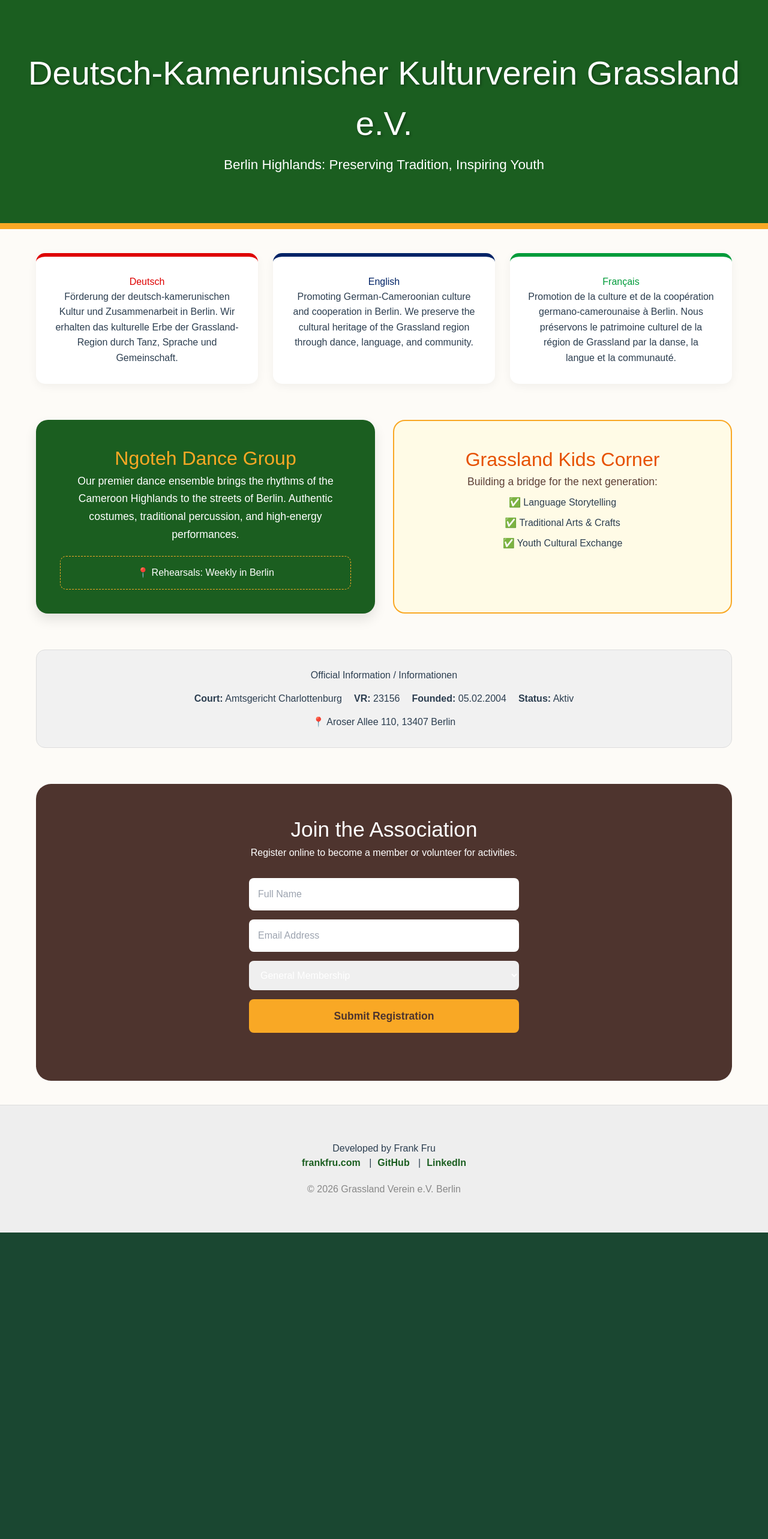
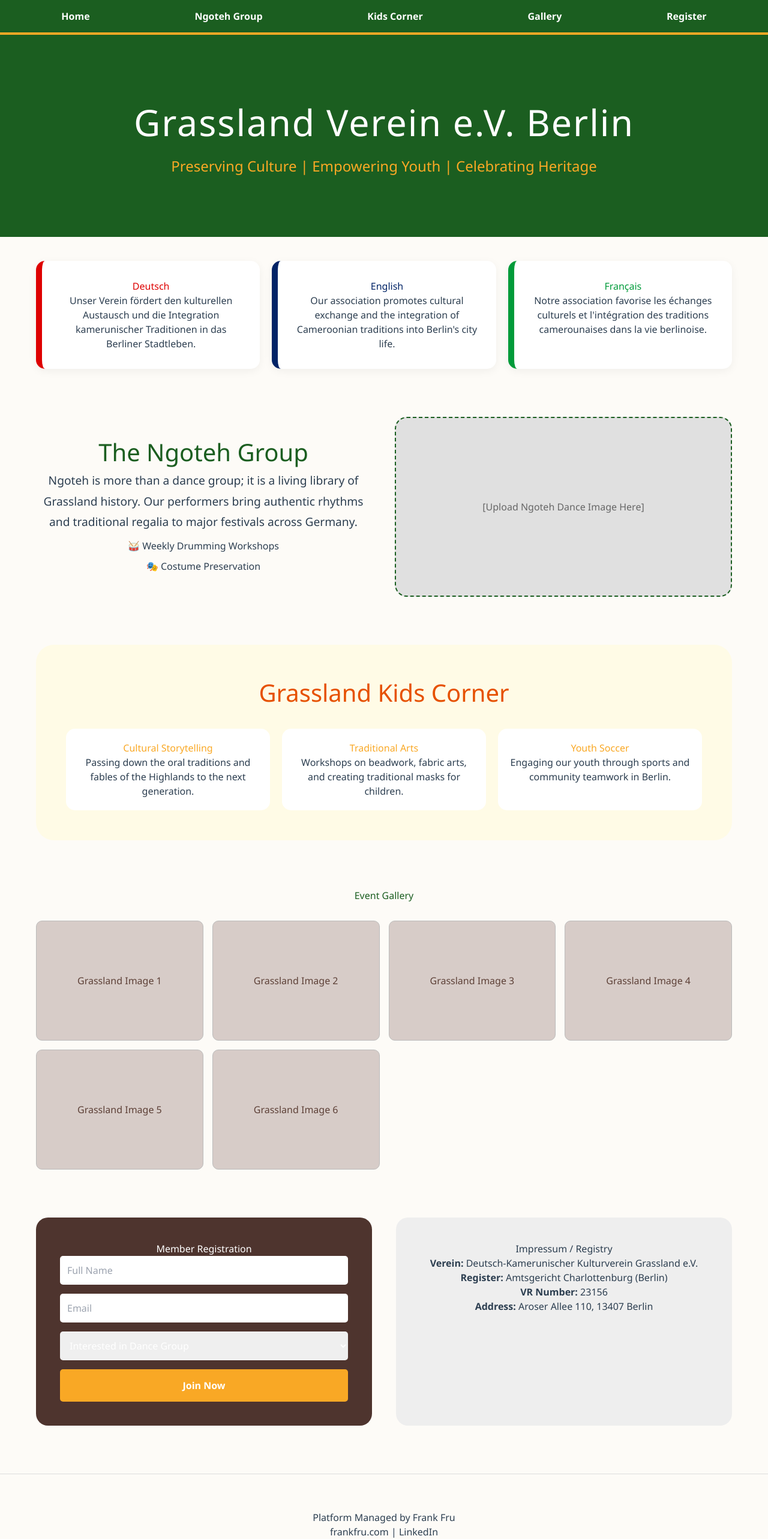
Before and after one commit to chifru19/grassland-verein, a React (Create React App) app: page / in a window 1280 px wide. Shown: the top 2566 px of the page at 60% size. Before the commit the page ends 2055 px from the top, so only its background shows below. Built offline with nearby package versions, Linux system fonts and the light colour scheme.

Commit message:
Complete Grassland portal: added Gallery, Kids events, and trilingual mission

```diff
--- a/src/App.js
+++ b/src/App.js
@@ -2,121 +2,127 @@ import React, { useState } from 'react';
 import './App.css';
 
 function App() {
-  const [formData, setFormData] = useState({ name: '', email: '', interest: 'Culture' });
+  const [formData, setFormData] = useState({ name: '', email: '', interest: 'General' });
 
   const handleRegister = (e) => {
     e.preventDefault();
-    alert(`Merci / Thank you / Danke ${formData.name}! Registration successful.`);
+    alert(`Registration Received! Welcome to Grassland Verein, ${formData.name}.`);
   };
 
   return (
-    <div className="App" style={{ backgroundColor: '#fdfbf7', color: '#2c3e50', minHeight: '100vh', fontFamily: 'Arial, sans-serif' }}>
+    <div className="App" style={{ backgroundColor: '#fdfbf7', color: '#2c3e50', minHeight: '100vh', fontFamily: 'Segoe UI, Tahoma, Geneva, Verdana, sans-serif' }}>
+
+      {/* --- NAVIGATION BAR --- */}
+      <nav style={{ backgroundColor: '#1b5e20', padding: '15px', color: 'white', display: 'flex', justifyContent: 'space-around', fontWeight: 'bold', borderBottom: '4px solid #f9a825' }}>
+        <span>Home</span>
+        <span>Ngoteh Group</span>
+        <span>Kids Corner</span>
+        <span>Gallery</span>
+        <span>Register</span>
+      </nav>
 
       {/* --- HERO SECTION --- */}
-      <header style={{ backgroundColor: '#1b5e20', color: '#fff', padding: '80px 20px', textAlign: 'center', borderBottom: '10px solid #f9a825' }}>
-        <h1 style={{ fontSize: '3.5rem', margin: '0', textShadow: '2px 2px 4px rgba(0,0,0,0.3)' }}>
-          Deutsch-Kamerunischer Kulturverein Grassland e.V.
-        </h1>
-        <p style={{ fontSize: '1.4rem', marginTop: '10px', fontWeight: '300' }}>
-          Berlin Highlands: Preserving Tradition, Inspiring Youth
-        </p>
+      <header style={{ backgroundColor: '#1b5e20', color: '#fff', padding: '100px 20px', textAlign: 'center' }}>
+        <h1 style={{ fontSize: '3.8rem', margin: '0', letterSpacing: '2px' }}>Grassland Verein e.V. Berlin</h1>
+        <p style={{ fontSize: '1.5rem', marginTop: '10px', color: '#f9a825' }}>Preserving Culture | Empowering Youth | Celebrating Heritage</p>
       </header>
 
       <main style={{ maxWidth: '1200px', margin: '0 auto', padding: '40px 20px' }}>
 
-        {/* --- TRILINGUAL MISSION --- */}
-        <section style={{ display: 'grid', gridTemplateColumns: 'repeat(auto-fit, minmax(300px, 1fr))', gap: '25px', marginBottom: '60px' }}>
-          <div style={{ background: '#fff', padding: '30px', borderRadius: '15px', borderTop: '6px solid #de0000', boxShadow: '0 4px 15px rgba(0,0,0,0.05)' }}>
+        {/* --- TRILINGUAL SECTION --- */}
+        <section style={{ display: 'grid', gridTemplateColumns: 'repeat(auto-fit, minmax(300px, 1fr))', gap: '20px', marginBottom: '80px' }}>
+          <div style={{ background: '#fff', padding: '30px', borderRadius: '15px', borderLeft: '10px solid #de0000', boxShadow: '0 4px 15px rgba(0,0,0,0.05)' }}>
             <h2 style={{ color: '#de0000' }}>Deutsch</h2>
-            <p style={{ lineHeight: '1.6' }}>
-              Förderung der deutsch-kamerunischen Kultur und Zusammenarbeit in Berlin.
-              Wir erhalten das kulturelle Erbe der Grassland-Region durch Tanz, Sprache und Gemeinschaft.
-            </p>
+            <p>Unser Verein fördert den kulturellen Austausch und die Integration kamerunischer Traditionen in das Berliner Stadtleben.</p>
           </div>
-          <div style={{ background: '#fff', padding: '30px', borderRadius: '15px', borderTop: '6px solid #002366', boxShadow: '0 4px 15px rgba(0,0,0,0.05)' }}>
+          <div style={{ background: '#fff', padding: '30px', borderRadius: '15px', borderLeft: '10px solid #002366', boxShadow: '0 4px 15px rgba(0,0,0,0.05)' }}>
             <h2 style={{ color: '#002366' }}>English</h2>
-            <p style={{ lineHeight: '1.6' }}>
-              Promoting German-Cameroonian culture and cooperation in Berlin.
-              We preserve the cultural heritage of the Grassland region through dance, language, and community.
-            </p>
+            <p>Our association promotes cultural exchange and the integration of Cameroonian traditions into Berlin's city life.</p>
           </div>
-          <div style={{ background: '#fff', padding: '30px', borderRadius: '15px', borderTop: '6px solid #009b3a', boxShadow: '0 4px 15px rgba(0,0,0,0.05)' }}>
+          <div style={{ background: '#fff', padding: '30px', borderRadius: '15px', borderLeft: '10px solid #009b3a', boxShadow: '0 4px 15px rgba(0,0,0,0.05)' }}>
             <h2 style={{ color: '#009b3a' }}>Français</h2>
-            <p style={{ lineHeight: '1.6' }}>
-              Promotion de la culture et de la coopération germano-camerounaise à Berlin.
-              Nous préservons le patrimoine culturel de la région de Grassland par la danse, la langue et la communauté.
-            </p>
+            <p>Notre association favorise les échanges culturels et l'intégration des traditions camerounaises dans la vie berlinoise.</p>
           </div>
         </section>
 
-        {/* --- SPECIAL GROUPS SECTION --- */}
-        <div style={{ display: 'grid', gridTemplateColumns: 'repeat(auto-fit, minmax(450px, 1fr))', gap: '30px', marginBottom: '60px' }}>
-
-          {/* NGOTEH */}
-          <section style={{ background: '#1b5e20', color: '#fff', padding: '40px', borderRadius: '20px', boxShadow: '0 10px 20px rgba(0,0,0,0.1)' }}>
-            <h2 style={{ color: '#f9a825', fontSize: '2rem' }}>Ngoteh Dance Group</h2>
-            <p style={{ fontSize: '1.1rem', lineHeight: '1.7' }}>
-              Our premier dance ensemble brings the rhythms of the Cameroon Highlands to the streets of Berlin.
-              Authentic costumes, traditional percussion, and high-energy performances.
+        {/* --- NGOTEH DANCE GROUP --- */}
+        <section style={{ marginBottom: '80px', display: 'flex', flexWrap: 'wrap', gap: '40px', alignItems: 'center' }}>
+          <div style={{ flex: '1', minWidth: '350px' }}>
+            <h2 style={{ color: '#1b5e20', fontSize: '2.5rem' }}>The Ngoteh Group</h2>
+            <p style={{ fontSize: '1.2rem', lineHeight: '1.8' }}>
+              Ngoteh is more than a dance group; it is a living library of Grassland history. Our performers bring
+              authentic rhythms and traditional regalia to major festivals across Germany.
             </p>
-            <div style={{ marginTop: '20px', padding: '15px', border: '1px dashed #f9a825', borderRadius: '10px' }}>
-              <p>📍 Rehearsals: Weekly in Berlin</p>
-            </div>
-          </section>
-
-          {/* KIDS */}
-          <section style={{ background: '#fffbe6', padding: '40px', borderRadius: '20px', border: '2px solid #f9a825' }}>
-            <h2 style={{ color: '#e65100', fontSize: '2rem' }}>Grassland Kids Corner</h2>
-            <p style={{ color: '#5d4037', fontSize: '1.1rem' }}>Building a bridge for the next generation:</p>
             <ul style={{ listStyle: 'none', padding: 0 }}>
-              <li style={{ margin: '10px 0' }}>✅ Language Storytelling</li>
-              <li style={{ margin: '10px 0' }}>✅ Traditional Arts & Crafts</li>
-              <li style={{ margin: '10px 0' }}>✅ Youth Cultural Exchange</li>
+              <li style={{ margin: '10px 0' }}>🥁 Weekly Drumming Workshops</li>
+              <li style={{ margin: '10px 0' }}>🎭 Costume Preservation</li>
             </ul>
-          </section>
-        </div>
-
-        {/* --- OFFICIAL REGISTRY DATA --- */}
-        <section style={{ background: '#f1f1f1', padding: '30px', borderRadius: '15px', textAlign: 'center', border: '1px solid #ddd', marginBottom: '60px' }}>
-          <h3 style={{ margin: '0 0 15px 0' }}>Official Information / Informationen</h3>
-          <div style={{ display: 'flex', justifyContent: 'center', flexWrap: 'wrap', gap: '20px' }}>
-            <span><strong>Court:</strong> Amtsgericht Charlottenburg</span>
-            <span><strong>VR:</strong> 23156</span>
-            <span><strong>Founded:</strong> 05.02.2004</span>
-            <span><strong>Status:</strong> Aktiv</span>
           </div>
-          <p style={{ marginTop: '15px' }}>📍 Aroser Allee 110, 13407 Berlin</p>
+          <div style={{ flex: '1', minWidth: '350px', height: '300px', backgroundColor: '#e0e0e0', borderRadius: '20px', display: 'flex', justifyContent: 'center', alignItems: 'center', border: '2px dashed #1b5e20' }}>
+            <p style={{ color: '#666' }}>[Upload Ngoteh Dance Image Here]</p>
+          </div>
         </section>
 
-        {/* --- REGISTRATION FORM --- */}
-        <section style={{ backgroundColor: '#4e342e', color: '#fff', padding: '50px', borderRadius: '25px', textAlign: 'center' }}>
-          <h2 style={{ fontSize: '2.2rem' }}>Join the Association</h2>
-          <p>Register online to become a member or volunteer for activities.</p>
-          <form onSubmit={handleRegister} style={{ display: 'flex', flexDirection: 'column', maxWidth: '450px', margin: '30px auto', gap: '15px' }}>
-            <input type="text" placeholder="Full Name" required style={{ padding: '15px', borderRadius: '8px', border: 'none' }} />
-            <input type="email" placeholder="Email Address" required style={{ padding: '15px', borderRadius: '8px', border: 'none' }} />
-            <select style={{ padding: '15px', borderRadius: '8px', border: 'none' }}>
-              <option>General Membership</option>
-              <option>Join Ngoteh Dance</option>
-              <option>Kids Program Volunteer</option>
-            </select>
-            <button type="submit" style={{ backgroundColor: '#f9a825', color: '#4e342e', fontWeight: 'bold', padding: '15px', borderRadius: '8px', border: 'none', cursor: 'pointer', fontSize: '1.1rem' }}>
-              Submit Registration
-            </button>
-          </form>
+        {/* --- CHILDREN & KIDS EVENTS --- */}
+        <section style={{ marginBottom: '80px', backgroundColor: '#fffbe6', padding: '50px', borderRadius: '30px' }}>
+          <h2 style={{ color: '#e65100', textAlign: 'center', fontSize: '2.5rem' }}>Grassland Kids Corner</h2>
+          <div style={{ display: 'grid', gridTemplateColumns: 'repeat(auto-fit, minmax(250px, 1fr))', gap: '20px', marginTop: '30px' }}>
+            <div style={{ background: 'white', padding: '20px', borderRadius: '15px', textAlign: 'center' }}>
+              <h4 style={{ color: '#f9a825' }}>Cultural Storytelling</h4>
+              <p>Passing down the oral traditions and fables of the Highlands to the next generation.</p>
+            </div>
+            <div style={{ background: 'white', padding: '20px', borderRadius: '15px', textAlign: 'center' }}>
+              <h4 style={{ color: '#f9a825' }}>Traditional Arts</h4>
+              <p>Workshops on beadwork, fabric arts, and creating traditional masks for children.</p>
+            </div>
+            <div style={{ background: 'white', padding: '20px', borderRadius: '15px', textAlign: 'center' }}>
+              <h4 style={{ color: '#f9a825' }}>Youth Soccer</h4>
+              <p>Engaging our youth through sports and community teamwork in Berlin.</p>
+            </div>
+          </div>
+        </section>
+
+        {/* --- PHOTO GALLERY --- */}
+        <section style={{ marginBottom: '80px' }}>
+          <h2 style={{ color: '#1b5e20', textAlign: 'center' }}>Event Gallery</h2>
+          <div style={{ display: 'grid', gridTemplateColumns: 'repeat(auto-fill, minmax(250px, 1fr))', gap: '15px', marginTop: '30px' }}>
+            {[1, 2, 3, 4, 5, 6].map((i) => (
+              <div key={i} style={{ height: '200px', backgroundColor: '#d7ccc8', borderRadius: '10px', display: 'flex', justifyContent: 'center', alignItems: 'center', border: '1px solid #bbb' }}>
+                <span style={{ color: '#5d4037' }}>Grassland Image {i}</span>
+              </div>
+            ))}
+          </div>
+        </section>
+
+        {/* --- REGISTRATION & REGISTRY INFO --- */}
+        <section style={{ display: 'grid', gridTemplateColumns: 'repeat(auto-fit, minmax(400px, 1fr))', gap: '40px' }}>
+          <div style={{ backgroundColor: '#4e342e', color: '#fff', padding: '40px', borderRadius: '20px' }}>
+            <h2>Member Registration</h2>
+            <form onSubmit={handleRegister} style={{ display: 'flex', flexDirection: 'column', gap: '15px' }}>
+              <input type="text" placeholder="Full Name" required style={{ padding: '12px', borderRadius: '5px' }} />
+              <input type="email" placeholder="Email" required style={{ padding: '12px', borderRadius: '5px' }} />
+              <select style={{ padding: '12px', borderRadius: '5px' }}>
+                <option>Interested in Dance Group</option>
+                <option>Interested in Kids Events</option>
+                <option>General Support</option>
+              </select>
+              <button type="submit" style={{ backgroundColor: '#f9a825', border: 'none', padding: '15px', fontWeight: 'bold', borderRadius: '5px', cursor: 'pointer' }}>Join Now</button>
+            </form>
+          </div>
+          <div style={{ padding: '40px', backgroundColor: '#eee', borderRadius: '20px' }}>
+            <h3>Impressum / Registry</h3>
+            <p><strong>Verein:</strong> Deutsch-Kamerunischer Kulturverein Grassland e.V.</p>
+            <p><strong>Register:</strong> Amtsgericht Charlottenburg (Berlin)</p>
+            <p><strong>VR Number:</strong> 23156</p>
+            <p><strong>Address:</strong> Aroser Allee 110, 13407 Berlin</p>
+          </div>
         </section>
 
       </main>
 
-      {/* --- FOOTER --- */}
-      <footer style={{ textAlign: 'center', padding: '60px 20px', backgroundColor: '#eee', borderTop: '1px solid #ddd' }}>
-        <h3>Developed by Frank Fru</h3>
-        <p>
-          <a href="https://frankfru.com" style={{ color: '#1b5e20', margin: '0 10px', textDecoration: 'none', fontWeight: 'bold' }}>frankfru.com</a> |
-          <a href="https://github.com/chifru19" style={{ color: '#1b5e20', margin: '0 10px', textDecoration: 'none', fontWeight: 'bold' }}>GitHub</a> |
-          <a href="https://www.linkedin.com/in/frankfru/" style={{ color: '#1b5e20', margin: '0 10px', textDecoration: 'none', fontWeight: 'bold' }}>LinkedIn</a>
-        </p>
-        <p style={{ marginTop: '20px', color: '#888' }}>© 2026 Grassland Verein e.V. Berlin</p>
+      <footer style={{ textAlign: 'center', padding: '60px', borderTop: '1px solid #ddd', marginTop: '40px' }}>
+        <h3>Platform Managed by Frank Fru</h3>
+        <p><a href="https://frankfru.com">frankfru.com</a> | <a href="https://www.linkedin.com/in/frankfru/">LinkedIn</a></p>
       </footer>
     </div>
   );
```
